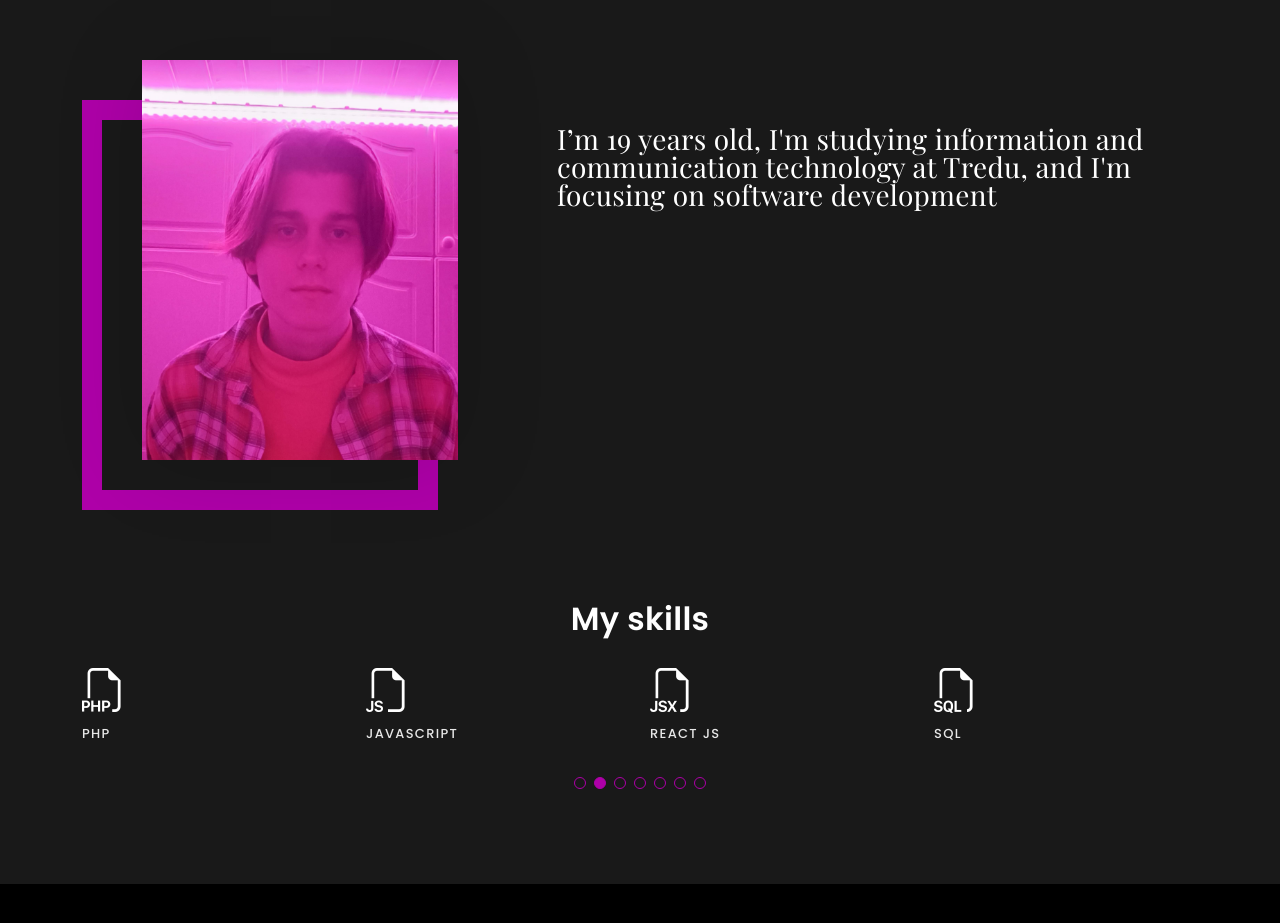
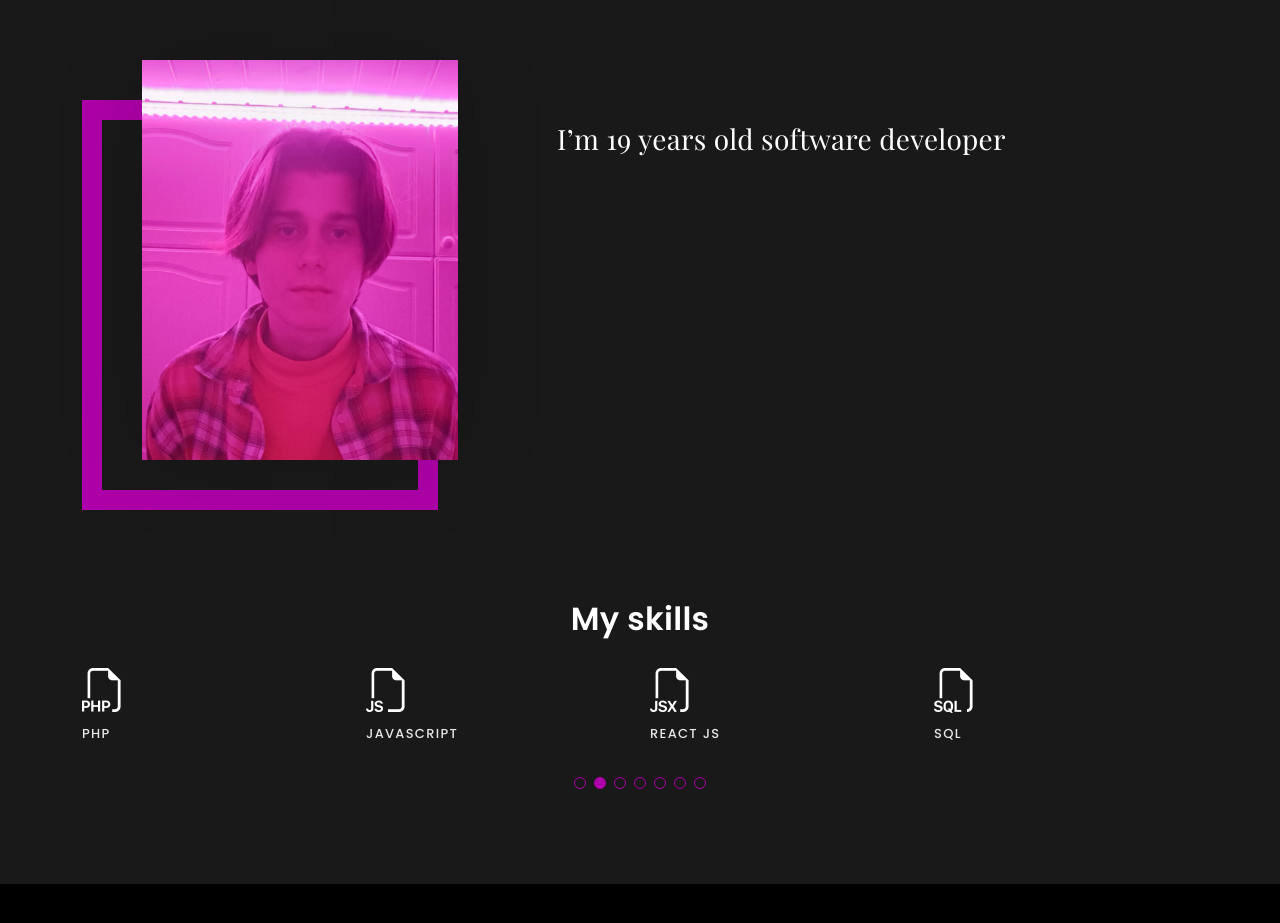
Before and after one commit to Aressimoi/aressimoi.github.io, a plain HTML site: page index.html in a window 1280 px wide. Shown: the part 820-1743 px from the top of the page. Drawn offline with nearby package versions, Linux system fonts and the light colour scheme; a web font is replaced by a local one.

Commit message:
Update index.html

```diff
--- a/index.html
+++ b/index.html
@@ -75,8 +75,7 @@
           <div class="col-lg-7">
             <div class="about-descr">
 
-              <p class="p-heading"> I’m 19 years old, I'm studying information and communication technology at Tredu, and I'm focusing on
-                software development </p>
+              <p class="p-heading"> I’m 19 years old software developer </p>
               <!-- <p class="separator">To an English person, it will seem like simplified English, as a skeptical Cambridge friend of mine told me what Occidental is. The European languages are members of the same family.English person.</p> -->
 
             </div>
```
